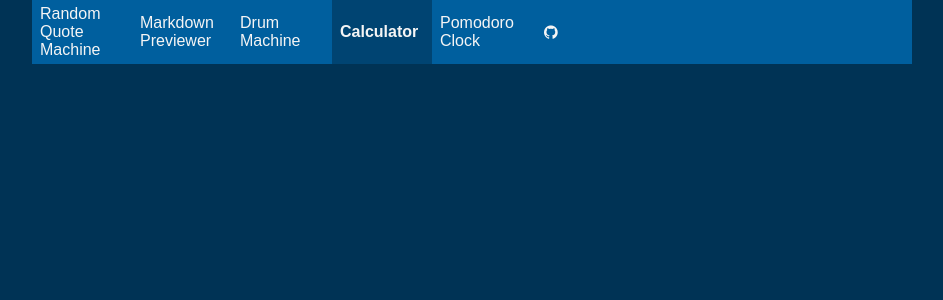
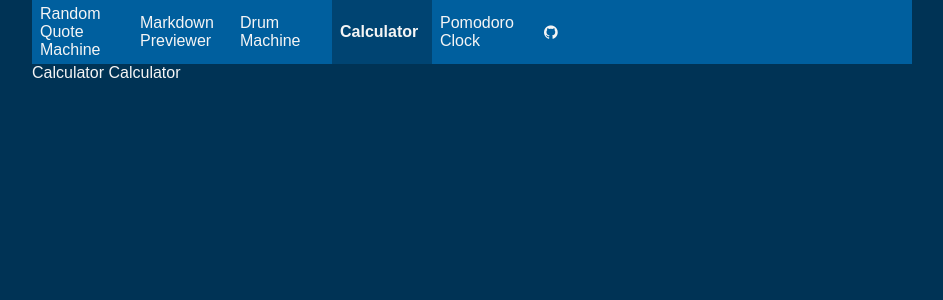
Before and after one commit to jbockerstette/react-freecodecamp-projects, a React (Create React App) app: page /calculator in a window 1280 px wide. Shown: the top 300 px of the page, without its empty margins (168-1111 px from the left). Built offline with nearby package versions, Linux system fonts and the light colour scheme; the HTML template or start-up script is replaced by a standard one.

Commit message:
Added routeConfig and added the component placeholders.

```diff
--- /dev/null
+++ b/src/Calculator.js
@@ -0,0 +1,5 @@
+import React from 'react';
+
+const Calculator = () => <div>Calculator Calculator</div>;
+
+export default Calculator;
--- /dev/null
+++ b/src/DrumMachine.js
@@ -0,0 +1,5 @@
+import React from 'react';
+
+const DrumMachine = () => <div>DrumMachine DrumMachine</div>;
+
+export default DrumMachine;
--- /dev/null
+++ b/src/MarkDownPreviewer.js
@@ -0,0 +1,5 @@
+import React from 'react';
+
+const MarkDownPreviewer = () => <div>MarkDownPreviewer</div>;
+
+export default MarkDownPreviewer;
--- a/src/Navigation.js
+++ b/src/Navigation.js
@@ -1,6 +1,7 @@
 import React from 'react';
 import { NavLink } from 'react-router-dom';
 import './Navigation.css';
+import routeConfig from './routeConfig';
 
 export const ButtonLink = ({ className, bgColor, ...rest }) => {
   const cls = ['btn', className].join(' ');
@@ -13,37 +14,16 @@ const Navigation = ({ className }) => {
   const cls = navGridClass.join(' ');
   return (
     <div className={cls}>
-      <NavLink
-        className="nav-item"
-        activeClassName="selected"
-        to="/random-quote-machine"
-      >
-        Random Quote Machine
-      </NavLink>
-      <NavLink
-        className="nav-item"
-        activeClassName="selected"
-        to="/markdown-previewer"
-      >
-        Markdown Previewer
-      </NavLink>
-      <NavLink
-        className="nav-item"
-        activeClassName="selected"
-        to="/drum-machine"
-      >
-        Drum Machine
-      </NavLink>
-      <NavLink className="nav-item" activeClassName="selected" to="/calculator">
-        Calculator
-      </NavLink>
-      <NavLink
-        className="nav-item"
-        activeClassName="selected"
-        to="/pomodoro-clock"
-      >
-        Pomodoro Clock
-      </NavLink>
+      {routeConfig.map(route => (
+        <NavLink
+          key={route.path}
+          className="nav-item"
+          activeClassName="selected"
+          to={route.path}
+        >
+          {route.title}
+        </NavLink>
+      ))}
       <ButtonLink
         className="fa fa-github nav-item"
         href="https://github.com/jbockerstette/react-freecodecamp-projects"
--- /dev/null
+++ b/src/PomodoroClock.js
@@ -0,0 +1,5 @@
+import React from 'react';
+
+const PomodoroClock = () => <div>PomodoroClock</div>;
+
+export default PomodoroClock;
--- a/src/Routes.js
+++ b/src/Routes.js
@@ -1,10 +1,12 @@
 import React from 'react';
 import { Route } from 'react-router-dom';
-import RandomQuoteMachine from './RandomQuoteMachine';
+import routeConfig from './routeConfig';
 
 const Routes = ({ className }) => (
   <div className={className}>
-    <Route path="/random-quote-machine" component={RandomQuoteMachine} />
+    {routeConfig.map(route => (
+      <Route key={route.path} path={route.path} component={route.component} />
+    ))}
   </div>
 );
 
--- /dev/null
+++ b/src/routeConfig.js
@@ -0,0 +1,34 @@
+import RandomQuoteMachine from './RandomQuoteMachine';
+import MarkDownPreviewer from './MarkDownPreviewer';
+import DrumMachine from './DrumMachine';
+import Calculator from './Calculator';
+import PomodoroClock from './PomodoroClock';
+
+const routeConfig = [
+  {
+    path: '/random-quote-machine',
+    component: RandomQuoteMachine,
+    title: 'Random Quote Machine'
+  },
+  {
+    path: '/markdown-previewer',
+    component: MarkDownPreviewer,
+    title: 'Markdown Previewer'
+  },
+  {
+    path: '/drum-machine',
+    component: DrumMachine,
+    title: 'Drum Machine'
+  },
+  {
+    path: '/calculator',
+    component: Calculator,
+    title: 'Calculator'
+  },
+  {
+    path: '/pomodoro-clock',
+    component: PomodoroClock,
+    title: 'Pomodoro Clock'
+  }
+];
+export default routeConfig;
```
